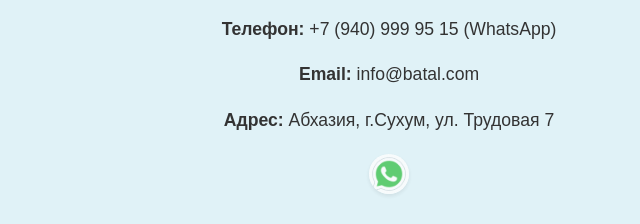
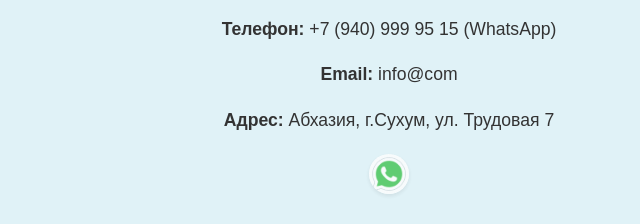
Before and after one commit to duo-sukhum/domiki.abh, a plain HTML site: page index.html in a window 1280 px wide. Shown: the part 4613-4837 px from the top of the page, 251-891 px from the left. Drawn offline with Linux system fonts and the light colour scheme.

Commit message:
index.html

```diff
--- a/index.html
+++ b/index.html
@@ -147,7 +147,7 @@
                 <h2>Свяжитесь с нами</h2>
                 <p>Мы всегда рады ответить на ваши вопросы и помочь с бронированием!</p>
                 <p><strong>Телефон:</strong> +7 (940) 999 95 15 (WhatsApp)</p>
-                <p><strong>Email:</strong> info@batal.com</p>
+                <p><strong>Email:</strong> info@com</p>
                 <p><strong>Адрес:</strong> Абхазия, г.Сухум, ул. Трудовая 7</p>
 
                 <div class="social-links">
```
